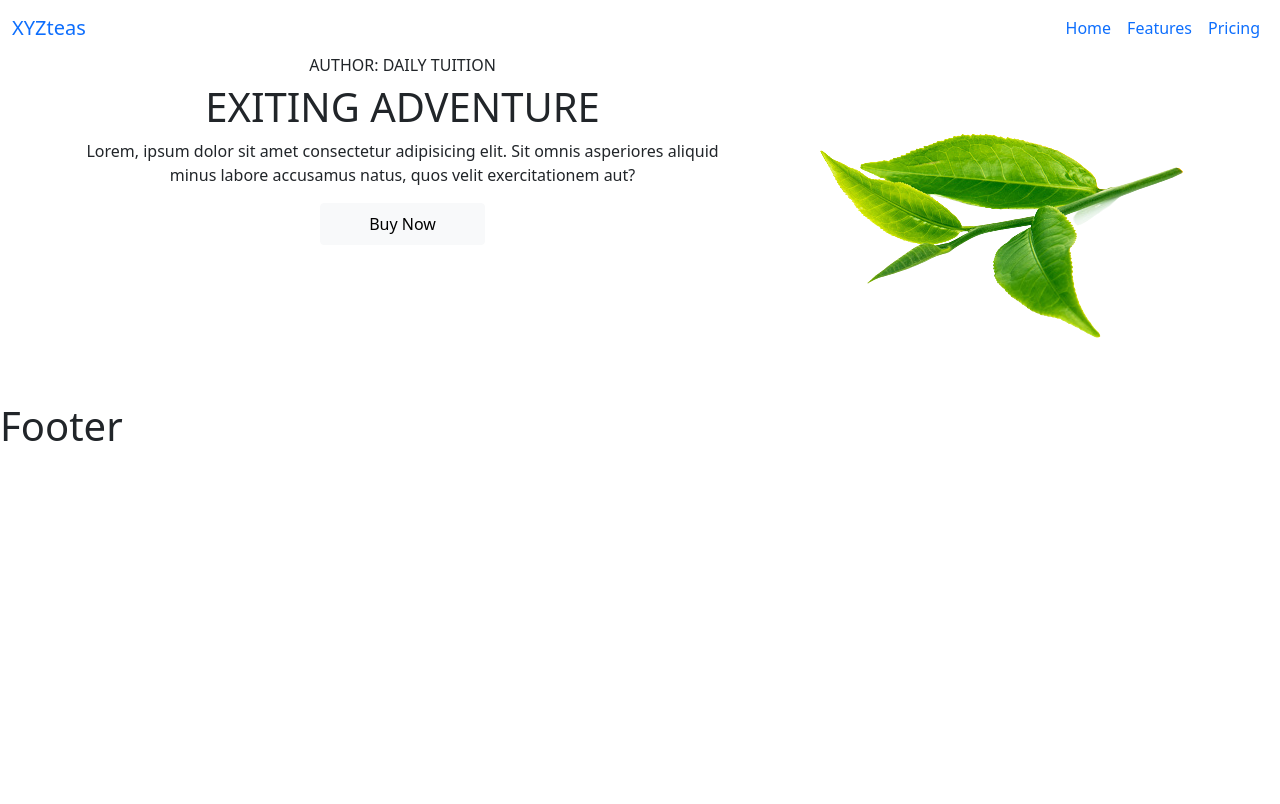
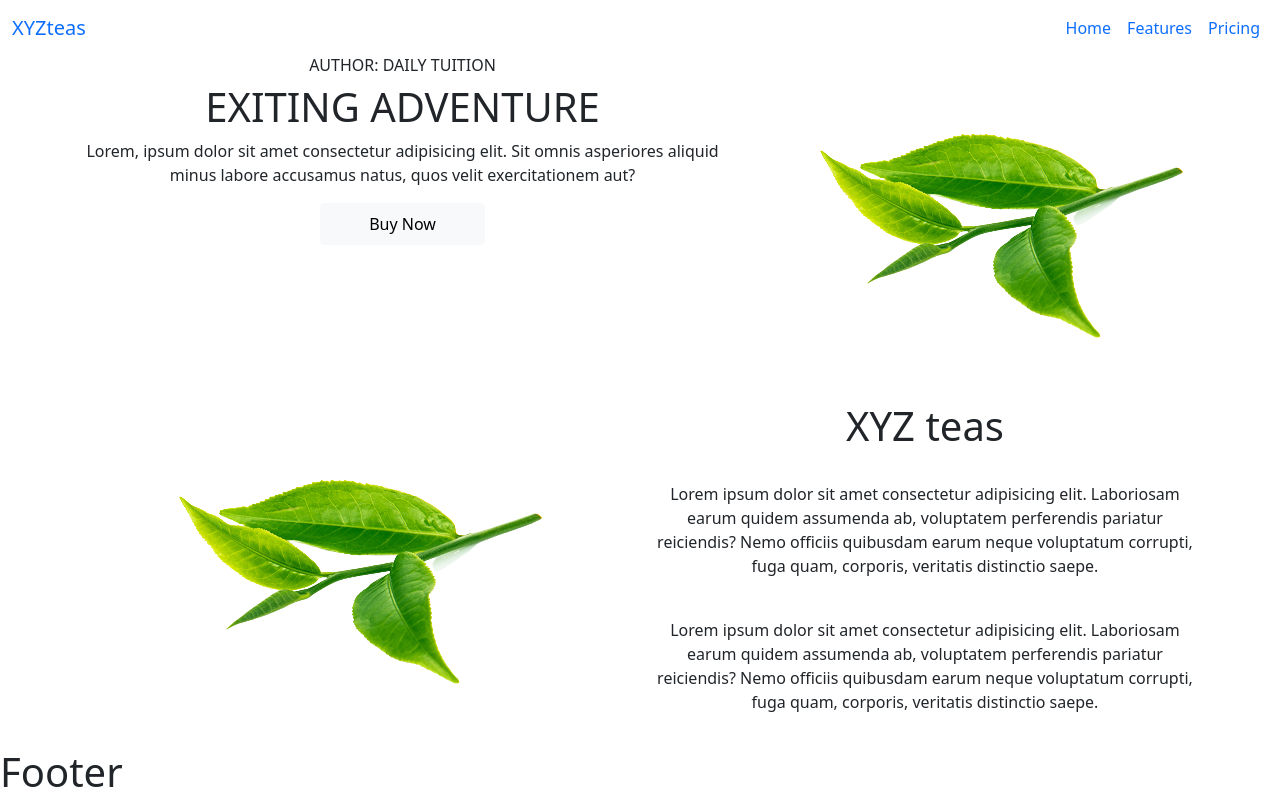
Before and after one commit to Thinushika/XYZteas_website, a Next.js app: page / in a window 1280 px wide. Built offline with nearby package versions, Linux system fonts and the light colour scheme.

Commit message:
About us section structure created

```diff
--- /dev/null
+++ b/components/layoutComponents/About.jsx
@@ -0,0 +1,36 @@
+import React from "react";
+
+const About = () => {
+  return (
+    <>
+      <div class="container text-center">
+        <div class="row">
+          <div class="col-md-6">
+            <img src="../../images/teaLeaves.png" alt="tea" />
+          </div>
+          <div class="col-md-6">
+            <div class="panel text-left">
+              <h1>XYZ teas</h1>
+              <p class="pt-4">
+                Lorem ipsum dolor sit amet consectetur adipisicing elit.
+                Laboriosam earum quidem assumenda ab, voluptatem perferendis
+                pariatur reiciendis? Nemo officiis quibusdam earum neque
+                voluptatum corrupti, fuga quam, corporis, veritatis distinctio
+                saepe.
+              </p>
+              <p class="pt-4">
+                Lorem ipsum dolor sit amet consectetur adipisicing elit.
+                Laboriosam earum quidem assumenda ab, voluptatem perferendis
+                pariatur reiciendis? Nemo officiis quibusdam earum neque
+                voluptatum corrupti, fuga quam, corporis, veritatis distinctio
+                saepe.
+              </p>
+            </div>
+          </div>
+        </div>
+      </div>
+    </>
+  );
+};
+
+export default About;
--- a/pages/index.js
+++ b/pages/index.js
@@ -2,6 +2,7 @@ import Head from "next/head";
 import { useEffect } from "react/cjs/react.development";
 import styles from "../styles/Home.module.css";
 import LandingUI from "../components/layoutComponents/LandingUI";
+import About from "../components/layoutComponents/About";
 
 export default function Home() {
   useEffect(() => {
@@ -18,6 +19,7 @@ export default function Home() {
         <link rel="icon" href="/favicon.ico" />
       </Head>
       <LandingUI />
+      <About />
     </div>
   );
 }
```
Also changed, not shown: public/images/teaEstate.jpg (added), public/images/teaGarden.jpg (added).
